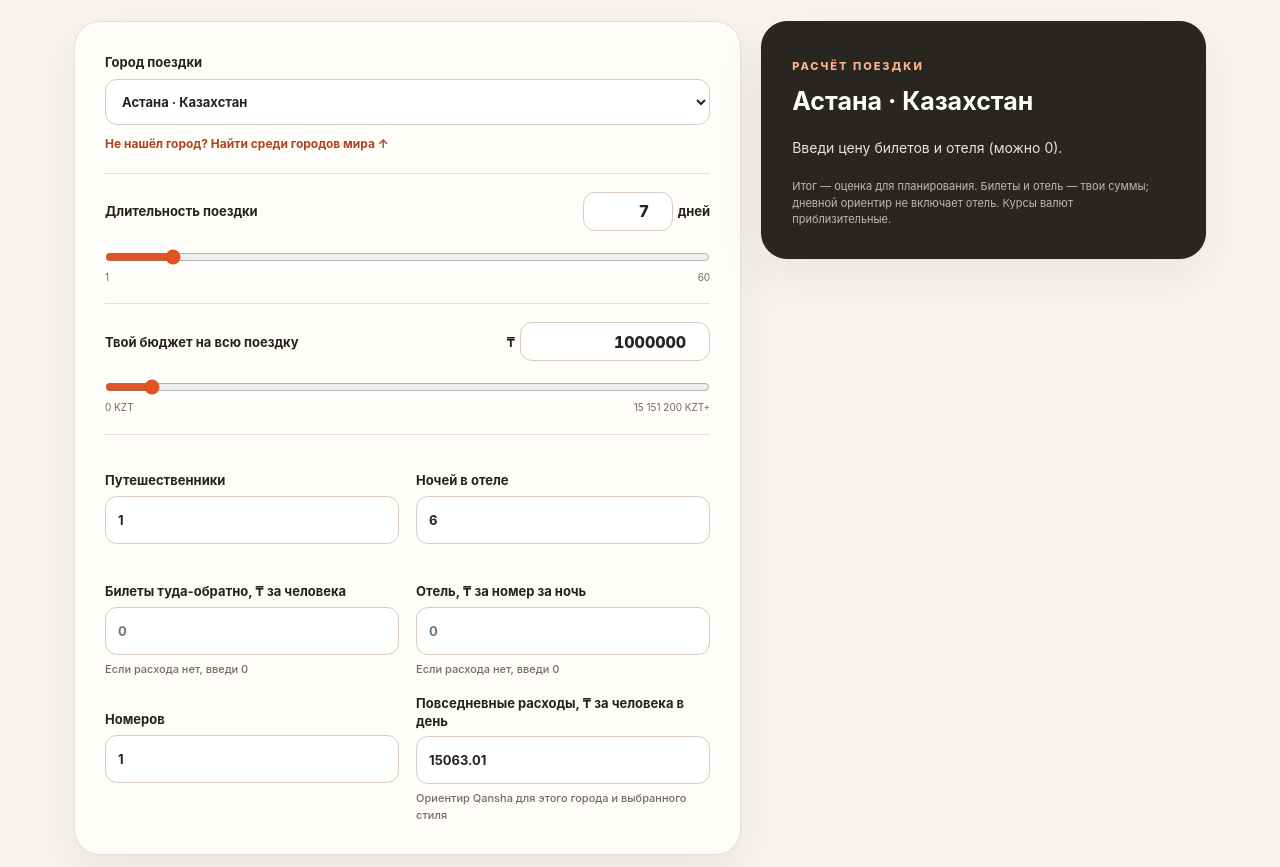
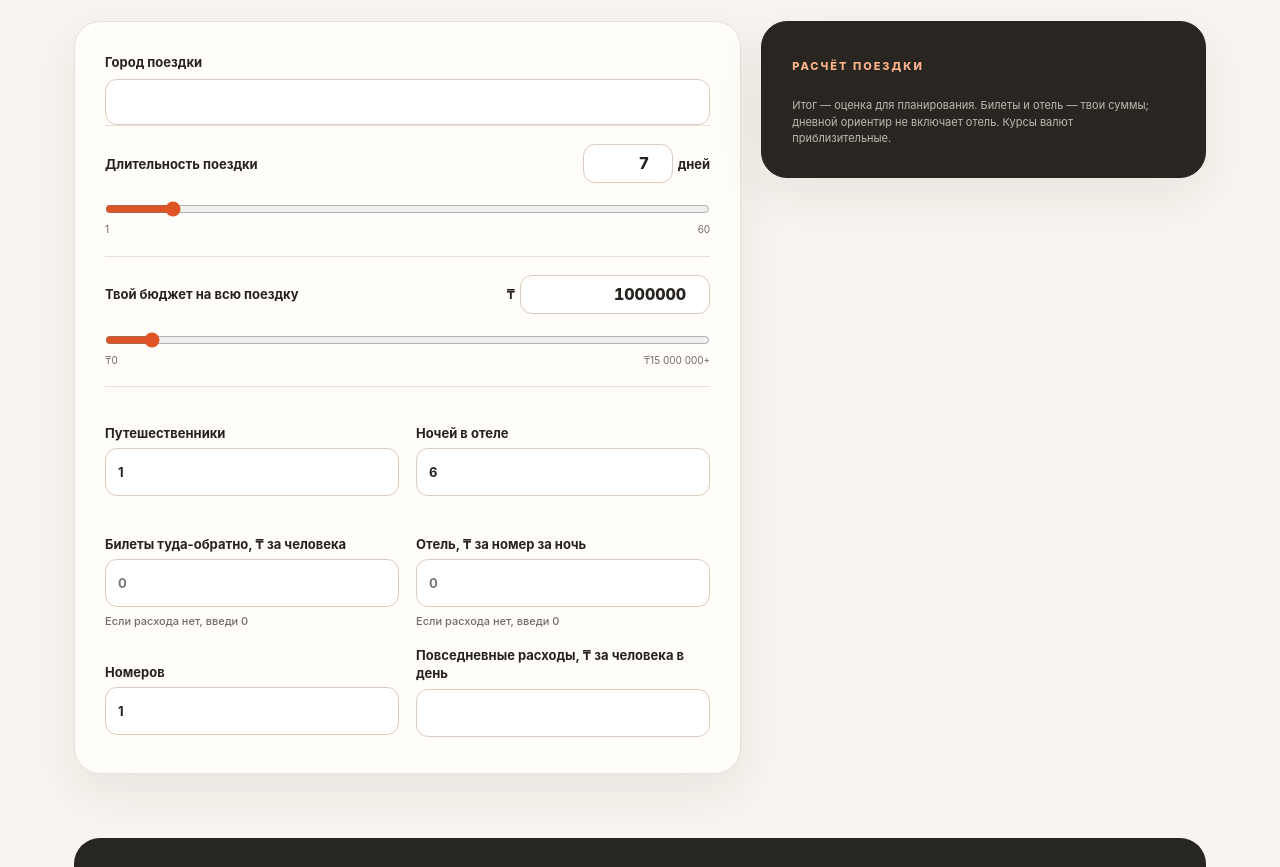
Before and after one commit to KrodusZx/Qansha, a website: page index.html in a window 1280 px wide. Shown: the part 769-1636 px from the top of the page. Drawn offline with Linux system fonts and the light colour scheme; no server answers; a script that the page names is missing.

Commit message:
Make city search reusable in trip planner

```diff
--- a/index.html
+++ b/index.html
@@ -47,8 +47,7 @@
    <div class="section-heading"><div><span class="eyebrow" data-i18n="plannerEyebrow">ПЛАНИРОВЩИК ПОЕЗДКИ</span><h2 data-i18n="plannerTitle">Сколько уйдёт на поездку?</h2><p data-i18n="plannerIntro">Укажи цену билетов и отеля. Мы добавим ориентир повседневных расходов и сравним итог с твоим бюджетом.</p></div></div>
    <div class="planner-layout">
     <div class="planner-form">
-     <label class="planner-field"><span data-i18n="destination">Город поездки</span><select id="plannerCity"></select></label>
-     <a class="planner-world-link" href="#citySearchForm" data-i18n="otherCity">Не нашёл город? Найти среди городов мира ↑</a>
+     <div class="planner-field planner-city-field"><label for="plannerCitySearch" data-i18n="destination">Город поездки</label><input id="plannerCitySearch" type="search" autocomplete="off" role="combobox" aria-autocomplete="list" aria-controls="plannerCitySuggestions" aria-expanded="false"><div id="plannerCitySuggestions" class="planner-city-suggestions" role="listbox" hidden></div></div>
      <div class="planner-range"><div class="range-title"><label for="daysRange" data-i18n="days">Длительность поездки</label><div><input id="daysNumber" type="number" min="1" max="60" value="7" inputmode="numeric" aria-label="Длительность поездки" data-i18n-aria="days"><span data-i18n="daysUnit">дней</span></div></div><input id="daysRange" type="range" min="1" max="60" value="7"><div class="range-ends"><span>1</span><span>60</span></div></div>
      <div class="planner-range budget-range"><div class="range-title"><label for="budgetNumber" data-i18n="budget">Твой бюджет на всю поездку</label><div><span id="budgetSymbol">₸</span><input id="budgetNumber" type="number" min="0" max="500000000" step="1000" value="1000000" inputmode="decimal" aria-label="Твой бюджет на всю поездку" data-i18n-aria="budget"></div></div><input id="budgetRange" type="range" min="0" max="15000000" step="1000" value="1000000" aria-label="Бюджет: ползунок" data-i18n-aria="budget"><div class="range-ends"><span id="budgetMin">₸0</span><span id="budgetMax">₸15 000 000+</span></div></div>
      <div class="planner-inputs">
```
